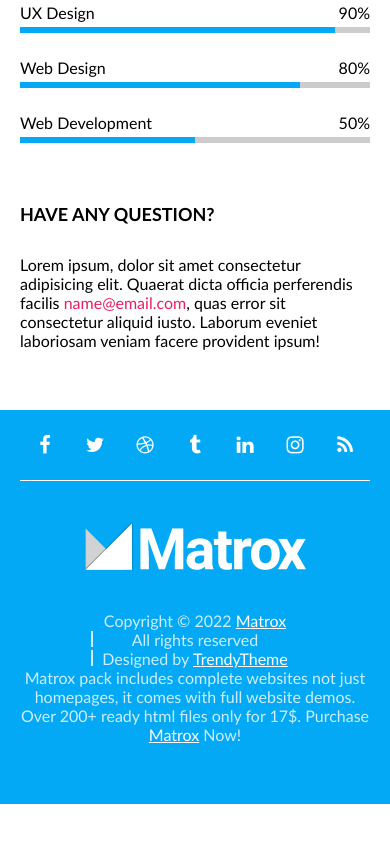
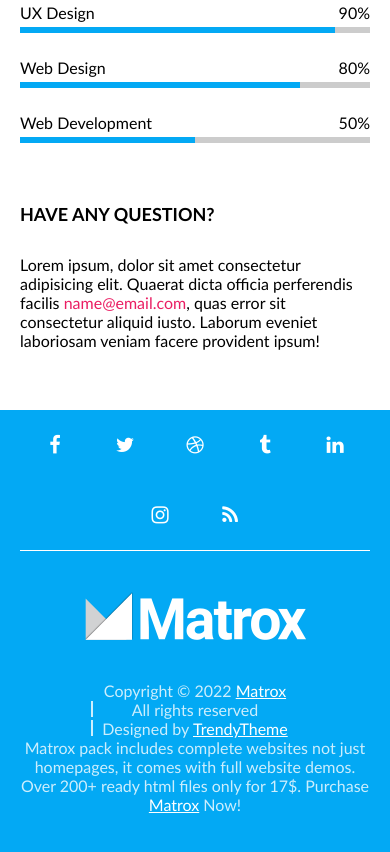
Before and after one commit to VladimirK1435/04---ComingSoon, a website: page index.html in a window 390 px wide. Shown: the part 1229-2081 px from the top of the page. Before the commit the page ends 2033 px from the top, so only its background shows below. Drawn offline with Linux system fonts and the light colour scheme.

Commit message:
Refactoring

```diff
--- a/css/base/layout.css
+++ b/css/base/layout.css
@@ -1,44 +1,44 @@
 .container {
   width: 100%;
-  padding-top: 60px;
-  padding-bottom: 60px;
+  padding: 60px 0;
 }
 
-.container > .row {
+.container>.row {
+  --w: 1000px;
   display: flex;
   justify-content: space-between;
   flex-wrap: wrap;
   gap: 60px 0;
-  width: 1000px;
-  margin-left: calc(50% - 500px);
+  width: var(--w);
+  margin: 0 calc((100% - var(--w)) / 2);
 }
 
-.container > .short-row {
-  width: 600px;
-  margin-left: calc(50% - 300px);
+.container>.short-row {
+  --w: 600px;
+  width: var(--w);
+  margin: 0 calc((100% - var(--w)) / 2);
 }
 
-.container > .row > .column {
+.container>.row>.column {
   display: flex;
   flex-direction: column;
   gap: 30px;
   width: 50%;
 }
-.container > .row > .right {
+
+.container>.row>.right {
   width: 40%;
 }
 
 @media (max-width: 1100px) {
-  .container > .row {
-    width: 800px;
-    margin-left: calc(50% - 400px);
+  .container>.row {
+    --w: 800px;
   }
 }
 
 @media (max-width: 900px) {
-  .container > .row {
-    width: 600px;
-    margin-left: calc(50% - 300px);
+  .container>.row {
+    --w: 600px;
   }
 }
 
@@ -48,12 +48,12 @@
     padding-right: 20px;
   }
 
-  .container > .row,
-  .container > .short-row {
-    width: 100%;
-    margin-left: 0;
+  .container>.row,
+  .container>.short-row {
+    --w: 100%;
   }
-  .container > .row > .column {
+
+  .container>.row>.column {
     width: 100%;
   }
 }
--- a/css/pages/home.css
+++ b/css/pages/home.css
@@ -1,4 +1,4 @@
-.container > .hero {
+.container>.hero {
   display: flex;
   flex-direction: column;
   align-items: center;
@@ -27,11 +27,13 @@
 .section-description {
   font-size: 16px;
 }
-.section-description > a {
+
+.section-description>a {
   text-decoration: none;
   color: var(--secondary-color);
 }
-.section-description > a:hover {
+
+.section-description>a:hover {
   text-decoration: underline;
 }
 
@@ -42,14 +44,14 @@ footer.container {
 .row.socials {
   justify-content: center;
   font-size: 20px;
-  gap: 1em0.5em;
+  gap: 1em;
   padding-top: 0.5em;
   padding-bottom: 0.5em;
   border-bottom: 1px solid #fff;
   margin-bottom: 2em;
 }
 
-.socials > a {
+.socials>a {
   width: 2.5em;
   height: 2.5em;
   line-height: 2.5em;
@@ -60,7 +62,7 @@ footer.container {
   transition: all 0.75s;
 }
 
-.socials > a:hover {
+.socials>a:hover {
   background-color: #fff;
   color: var(--main-color);
 }
@@ -73,18 +75,20 @@ footer.container {
   color: #fffc;
 }
 
-.bottom > .logo-white {
+.bottom>.logo-white {
   margin-bottom: 40px;
 }
 
-.bottom > .trio {
+.bottom>.trio {
   display: flex;
   gap: 0 20px;
 }
-.bottom > .trio > p {
+
+.bottom>.trio>p {
   position: relative;
 }
-.bottom > .trio > p + p::before {
+
+.bottom>.trio>p+p::before {
   content: "";
   display: inline-block;
   width: 2px;
@@ -107,7 +111,8 @@ content:'';
   .main-title {
     font-size: 60px;
   }
-  .bottom > .trio {
+
+  .bottom>.trio {
     flex-direction: column;
   }
 }
```
